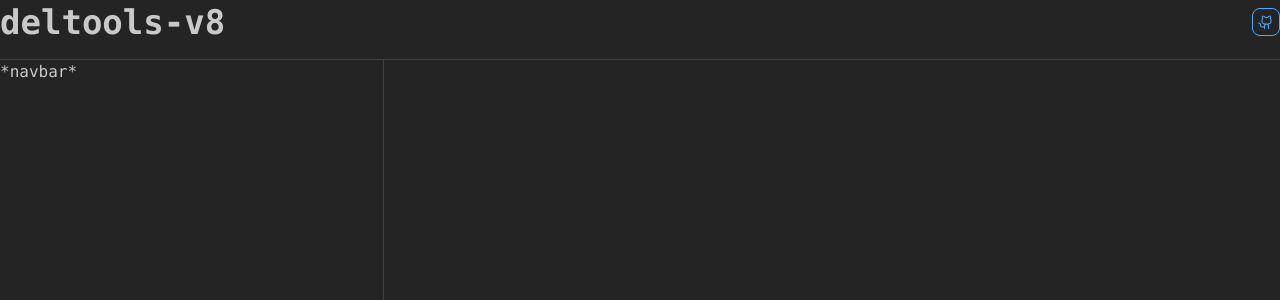
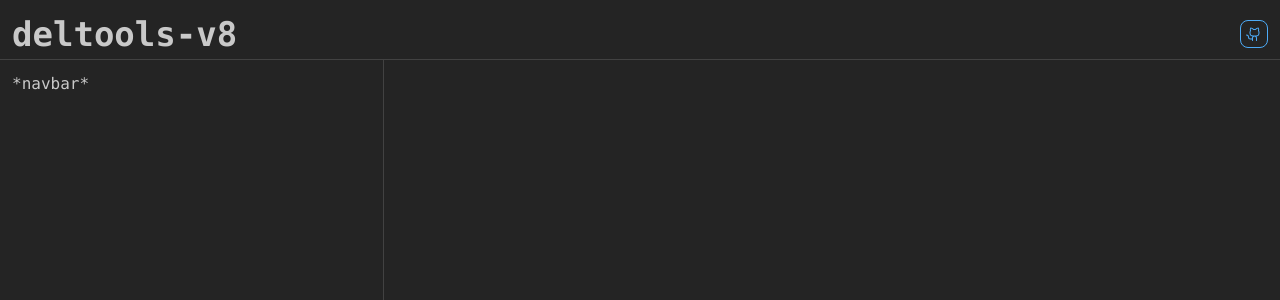
Before and after one commit to alpha-delta-511/deltools-v8, a React (Vite) app: page / in a window 1280 px wide. Shown: the top 300 px of the page. Built offline with nearby package versions, Linux system fonts and the light colour scheme.

Commit message:
feat: add padding

```diff
--- a/src/0-app/index.tsx
+++ b/src/0-app/index.tsx
@@ -5,6 +5,8 @@ import {
   createTheme,
   Group,
   MantineProvider,
+  Stack,
+  Text,
   Title,
 } from "@mantine/core";
 
@@ -40,7 +42,7 @@ function App() {
           }}
         >
           <AppShell.Header>
-            <Group justify="space-between">
+            <Group justify="space-between" p="sm">
               <Burger
                 opened={opened}
                 onClick={toggle}
@@ -58,7 +60,11 @@ function App() {
             </Group>
           </AppShell.Header>
 
-          <AppShell.Navbar>*navbar*</AppShell.Navbar>
+          <AppShell.Navbar>
+            <Stack p="sm">
+              <Text>*navbar*</Text>
+            </Stack>
+          </AppShell.Navbar>
 
           <AppShell.Main>
             <BrowserRouter>
```
